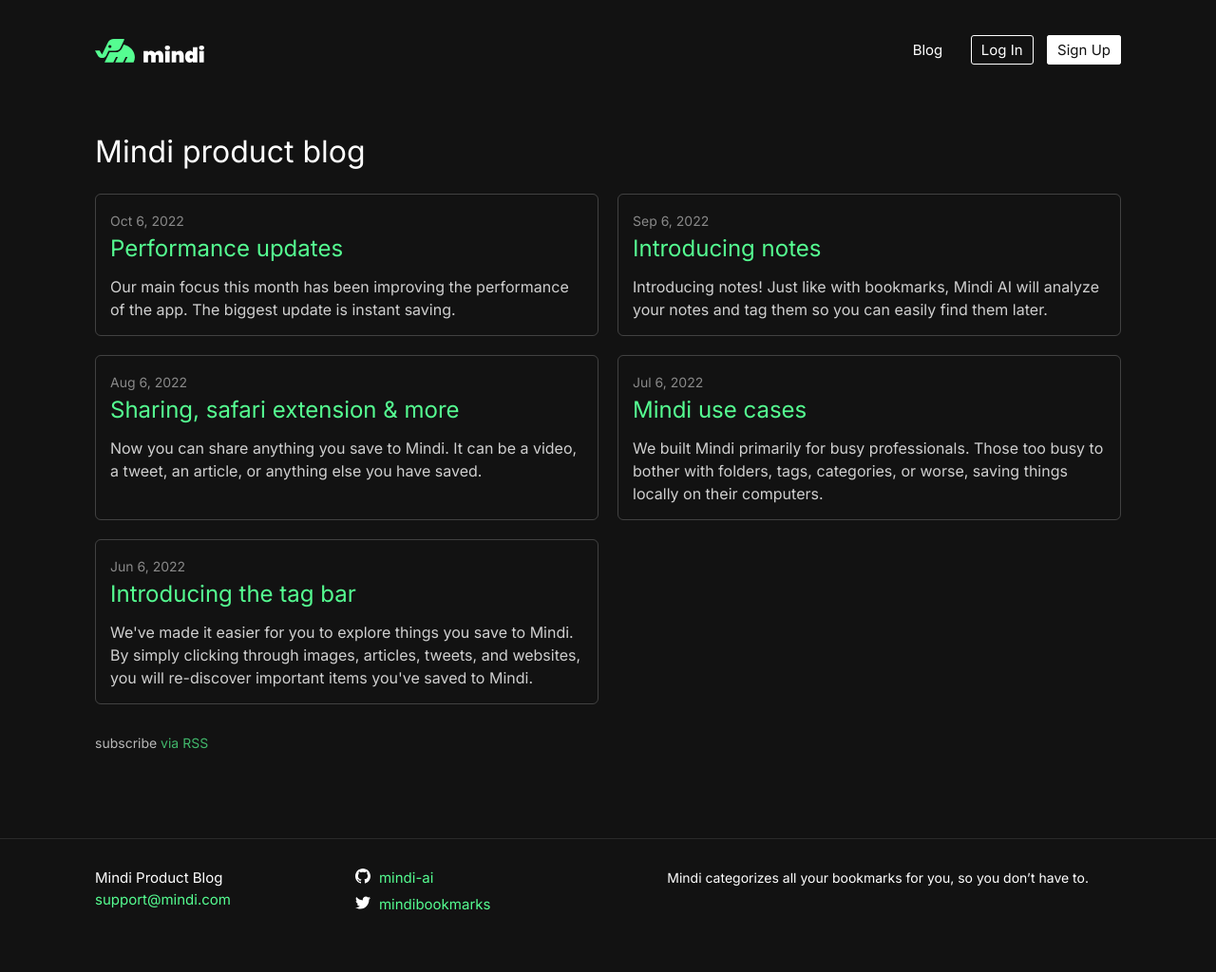
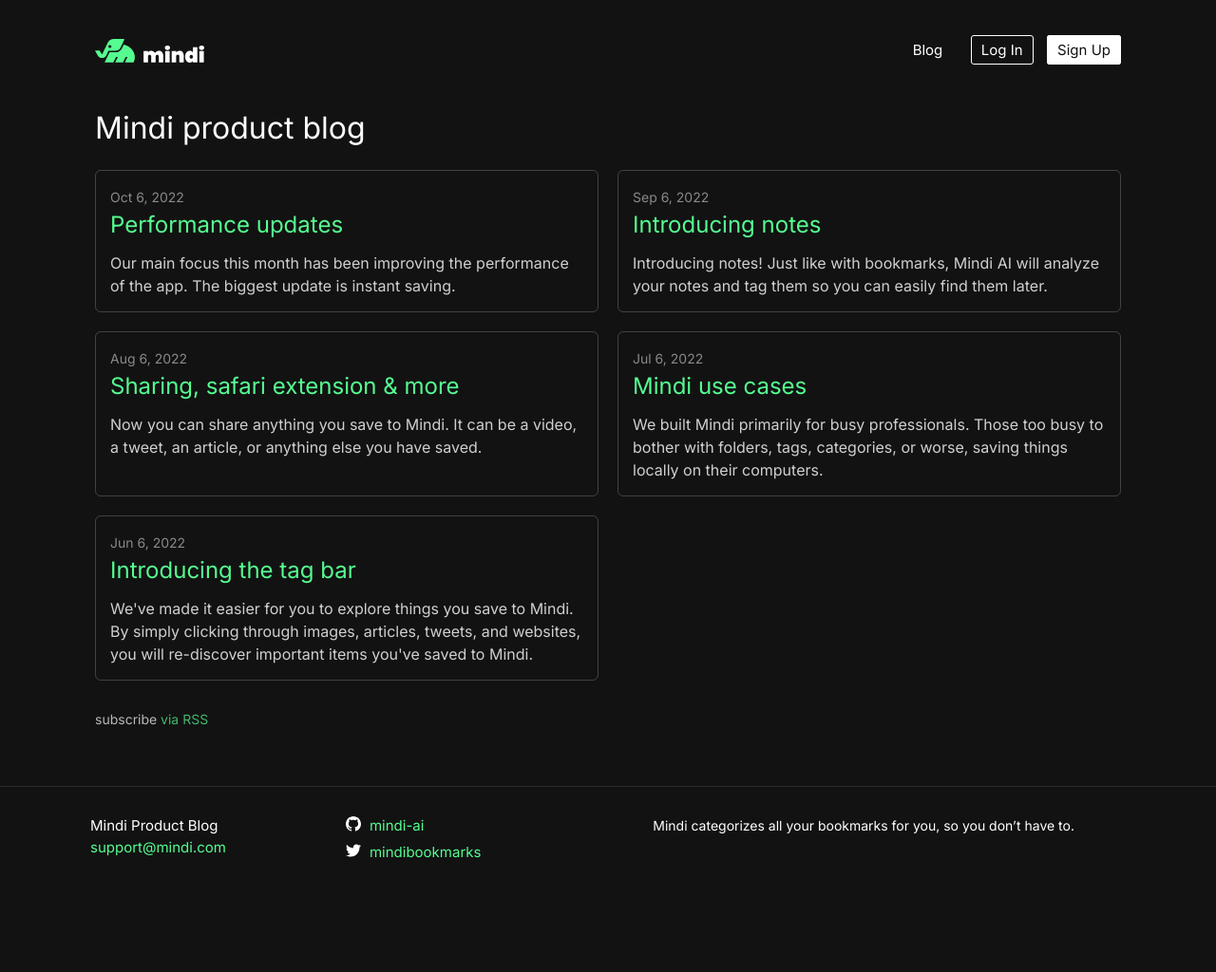
Before and after one commit to mindi-archive/mindi-blog, a Jekyll site: the page built from index.markdown, in a window 1280 px wide. Shown: the whole page at 95% size. Built offline with Jekyll 4.4.1, drawn with Linux system fonts in a browser that asks for light colours; after the commit the page ends 959 px from its top, so only the background shows below that.

Commit message:
Spacing updates

```diff
--- a/_sass/minima/_base.scss
+++ b/_sass/minima/_base.scss
@@ -37,7 +37,7 @@ h1, h2, h3, h4, h5, h6,
 p, blockquote, pre,
 ul, ol, dl, figure,
 %vertical-rhythm {
-  margin-bottom: calc($spacing-unit / 2);
+  margin-bottom: 10px;
 }
 
 
--- a/_sass/minima/_layout.scss
+++ b/_sass/minima/_layout.scss
@@ -109,7 +109,7 @@
 
 .footer-heading {
   @include relative-font-size(1.125);
-  margin-bottom: calc($spacing-unit / 2);
+  margin-bottom: 10px;
 }
 
 .contact-list,
@@ -127,8 +127,8 @@
 
 .footer-col {
   float: left;
-  margin-bottom: calc($spacing-unit / 2);
-  padding-left: calc($spacing-unit / 2);
+  margin-bottom: 10px;
+  padding-left: 10px;
 
   p {
     font-size: 14px;
@@ -177,7 +177,7 @@
  * Page content
  */
 .page-content {
-  padding: calc($spacing-unit * 2.5) 0;
+  padding: 50px 0;
   flex: 1;
 }
 
```
